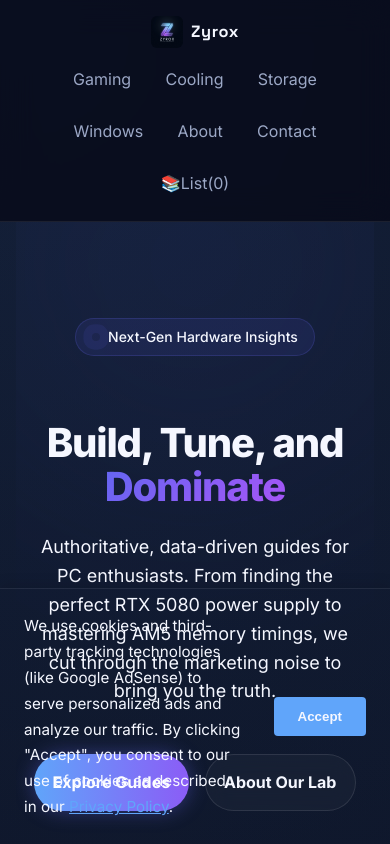
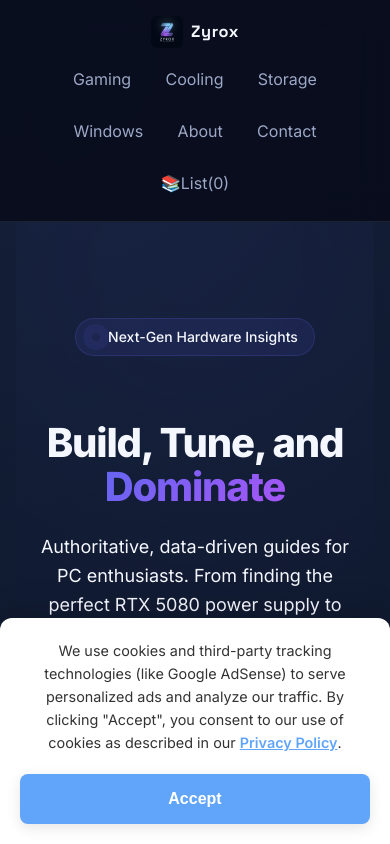
Before and after one commit to mert121212/zyrox-blog, a Next.js app: page / in a window 390 px wide. Shown: the top 844 px of the page. Built offline with nearby package versions, Linux system fonts and the light colour scheme.

Commit message:
Fix cookie banner mobile responsiveness and design

```diff
--- a/components/cookie-banner.tsx
+++ b/components/cookie-banner.tsx
@@ -22,42 +22,97 @@ export function CookieBanner() {
     if (!isVisible) return null;
 
     return (
-        <div style={{
-            position: 'fixed',
-            bottom: 0,
-            left: 0,
-            right: 0,
-            backgroundColor: 'var(--card-bg)',
-            borderTop: '1px solid var(--border)',
-            padding: '1.5rem',
-            display: 'flex',
-            justifyContent: 'space-between',
-            alignItems: 'center',
-            zIndex: 9999,
-            boxShadow: '0 -4px 12px rgba(0,0,0,0.1)'
-        }} className="cookie-banner-container">
-            <div style={{ maxWidth: '800px' }}>
-                <p style={{ margin: 0, fontSize: '0.95rem' }}>
+        <>
+            <style>{`
+                .cookie-banner-container {
+                    position: fixed;
+                    bottom: 0;
+                    left: 0;
+                    right: 0;
+                    background-color: var(--card-bg, #ffffff);
+                    border-top: 1px solid var(--border, #eaeaea);
+                    padding: 1.5rem 2rem;
+                    display: flex;
+                    justify-content: space-between;
+                    align-items: center;
+                    z-index: 9999;
+                    box-shadow: 0 -10px 30px rgba(0, 0, 0, 0.1);
+                    gap: 1.5rem;
+                }
+                .cookie-banner-text {
+                    max-width: 800px;
+                    margin: 0;
+                    font-size: 0.95rem;
+                    line-height: 1.6;
+                    color: var(--foreground, #333);
+                }
+                .cookie-banner-actions {
+                    display: flex;
+                    gap: 1rem;
+                    flex-shrink: 0;
+                }
+                .cookie-banner-btn {
+                    background-color: var(--accent, #0070f3);
+                    color: var(--background, #fff);
+                    border: none;
+                    padding: 0.75rem 2rem;
+                    border-radius: 8px;
+                    font-weight: 600;
+                    font-size: 1rem;
+                    cursor: pointer;
+                    transition: transform 0.2s ease, opacity 0.2s ease, box-shadow 0.2s ease;
+                    box-shadow: 0 4px 14px 0 rgba(0, 0, 0, 0.1);
+                }
+                .cookie-banner-btn:hover {
+                    opacity: 0.9;
+                    transform: translateY(-2px);
+                    box-shadow: 0 6px 20px rgba(0, 0, 0, 0.15);
+                }
+                .cookie-link {
+                    color: var(--accent, #0070f3);
+                    text-decoration: underline;
+                    font-weight: 600;
+                    transition: opacity 0.2s ease;
+                }
+                .cookie-link:hover {
+                    opacity: 0.8;
+                }
+                @media (max-width: 768px) {
+                    .cookie-banner-container {
+                        flex-direction: column;
+                        align-items: stretch;
+                        padding: 1.25rem;
+                        gap: 1.25rem;
+                        border-top-left-radius: 12px;
+                        border-top-right-radius: 12px;
+                    }
+                    .cookie-banner-actions {
+                        width: 100%;
+                    }
+                    .cookie-banner-btn {
+                        width: 100%;
+                        text-align: center;
+                        padding: 1rem;
+                    }
+                    .cookie-banner-text {
+                        font-size: 0.9rem;
+                        text-align: center;
+                    }
+                }
+            `}</style>
+            <div className="cookie-banner-container">
+                <div className="cookie-banner-content">
+                    <p className="cookie-banner-text">
                         We use cookies and third-party tracking technologies (like Google AdSense) to serve personalized ads and analyze our traffic. By clicking &quot;Accept&quot;, you consent to our use of cookies as described in our{' '}
-                    <Link href="/privacy-policy" style={{ color: 'var(--accent)', textDecoration: 'underline' }}>Privacy Policy</Link>.
+                        <Link href="/privacy-policy" className="cookie-link">Privacy Policy</Link>.
                     </p>
                 </div>
-            <div style={{ display: 'flex', gap: '1rem', flexShrink: 0, marginLeft: '2rem' }}>
-                <button
-                    onClick={acceptCookies}
-                    style={{
-                        backgroundColor: 'var(--accent)',
-                        color: 'var(--background)',
-                        border: 'none',
-                        padding: '0.75rem 1.5rem',
-                        borderRadius: '4px',
-                        fontWeight: 600,
-                        cursor: 'pointer'
-                    }}
-                >
+                <div className="cookie-banner-actions">
+                    <button onClick={acceptCookies} className="cookie-banner-btn">
                         Accept
                     </button>
                 </div>
             </div>
+        </>
     );
 }
```
Lines whose indentation alone changed are shown as unchanged.
